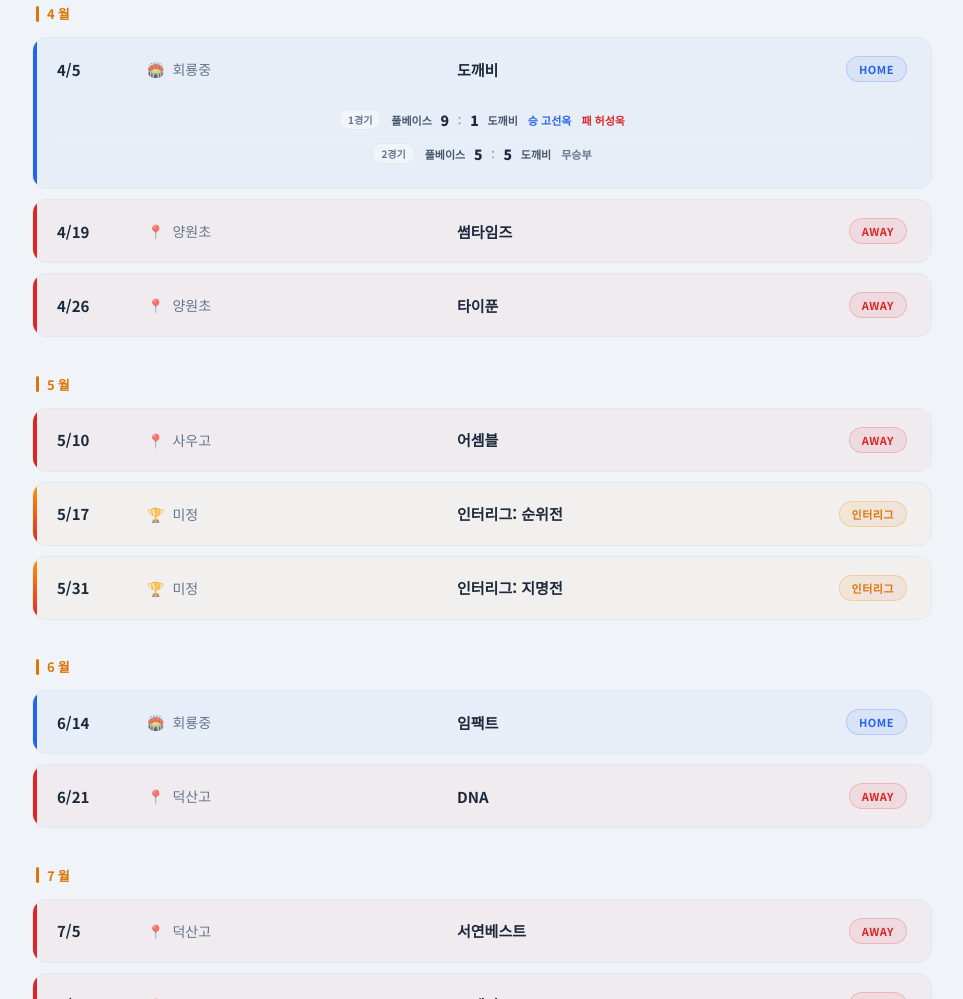
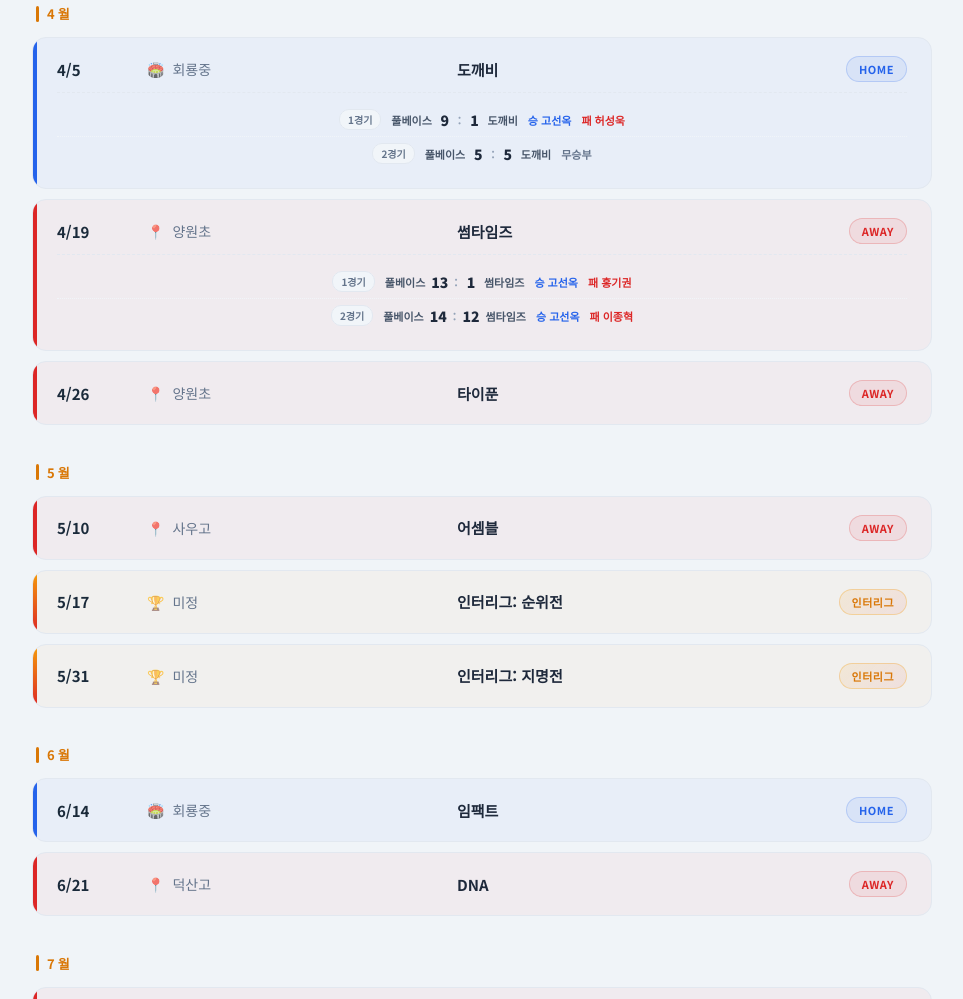
Before and after one commit to helloyeops/fullbase, a plain HTML site: page schedule.html in a window 1280 px wide. Shown: the part 857-1856 px from the top of the page, without its empty margins (158-1121 px from the left). Drawn offline with nearby package versions, Linux system fonts and the light colour scheme.

Commit message:
4/19 썸타임즈전 경기 결과 반영
- 1차전 13:1 승 (고선옥, 7회 콜드승)
- 2차전 14:12 승 (고선옥)

```diff
--- a/schedule.html
+++ b/schedule.html
@@ -694,11 +694,41 @@
       </div>
     </div>
 
-    <div class="game-card away">
+    <div class="game-card away finished">
       <div class="game-date">4/19</div>
       <div class="game-venue"><span class="venue-icon">📍</span>양원초</div>
       <div class="game-opponent">썸타임즈</div>
       <span class="game-badge badge-away">AWAY</span>
+      <div class="game-results">
+        <div class="game-result-row">
+          <span class="game-num">1경기</span>
+          <div class="game-score">
+            <span class="score-team">풀베이스</span>
+            <span class="score-num">13</span>
+            <span class="score-divider">:</span>
+            <span class="score-num">1</span>
+            <span class="score-team">썸타임즈</span>
+          </div>
+          <div class="game-pitchers">
+            <span class="pitcher-win">승 고선옥</span>
+            <span class="pitcher-lose">패 홍기권</span>
+          </div>
+        </div>
+        <div class="game-result-row">
+          <span class="game-num">2경기</span>
+          <div class="game-score">
+            <span class="score-team">풀베이스</span>
+            <span class="score-num">14</span>
+            <span class="score-divider">:</span>
+            <span class="score-num">12</span>
+            <span class="score-team">썸타임즈</span>
+          </div>
+          <div class="game-pitchers">
+            <span class="pitcher-win">승 고선옥</span>
+            <span class="pitcher-lose">패 이종혁</span>
+          </div>
+        </div>
+      </div>
     </div>
 
     <div class="game-card away">
```
